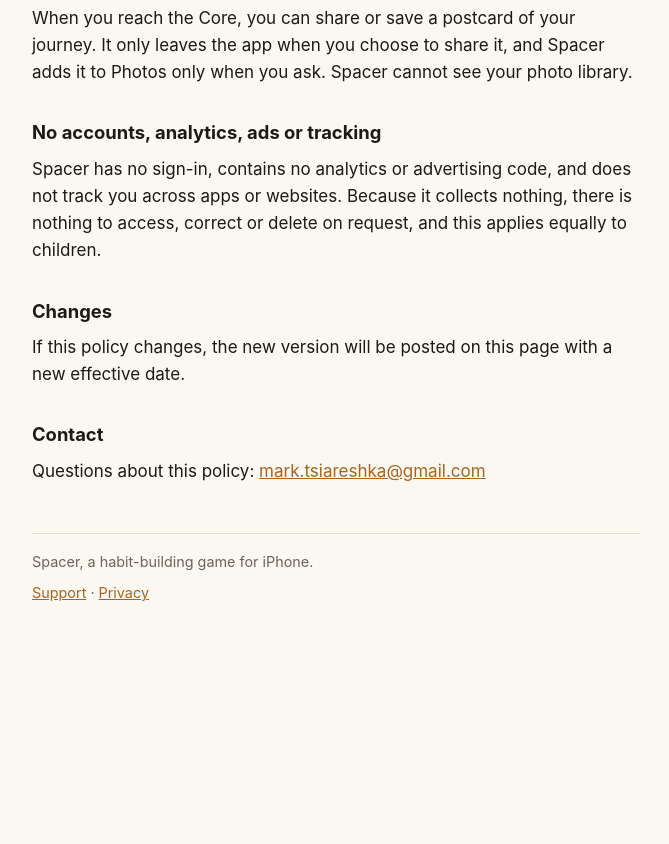
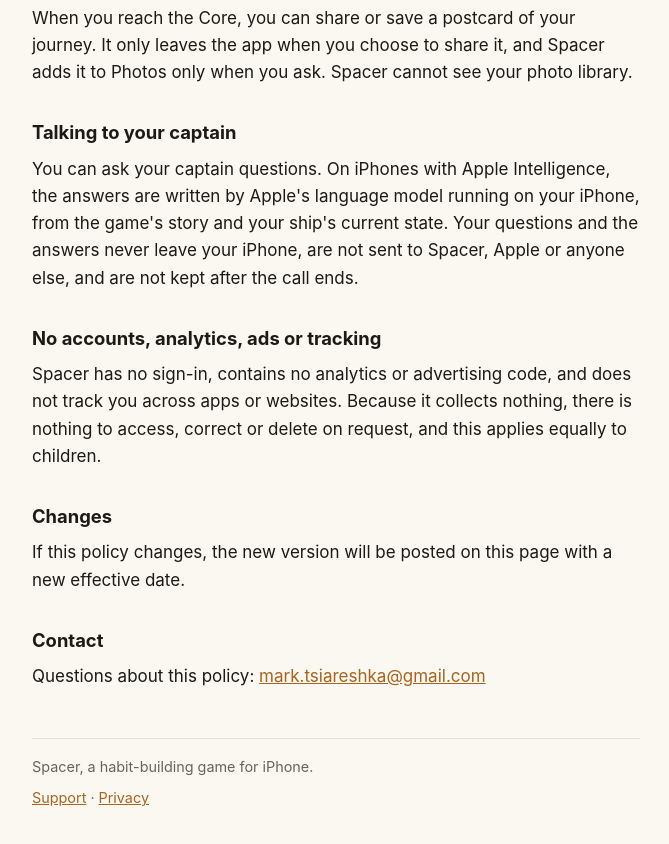
Before and after one commit to slowestmonkey/slowestmonkey.github.io, a plain HTML site: page spacer/privacy/index.html in a window 1280 px wide. Shown: the part 825-1669 px from the top of the page, without its empty margins (304-973 px from the left). Before the commit the page ends 1493 px from the top, so only its background shows below. Drawn offline with Linux system fonts and the light colour scheme.

Commit message:
docs: Spacer's privacy and support pages cover talking to the captain on Apple's on-device model

```diff
--- a/spacer/privacy/index.html
+++ b/spacer/privacy/index.html
@@ -27,6 +27,9 @@
   <h2>The postcard</h2>
   <p>When you reach the Core, you can share or save a postcard of your journey. It only leaves the app when you choose to share it, and Spacer adds it to Photos only when you ask. Spacer cannot see your photo library.</p>
 
+  <h2>Talking to your captain</h2>
+  <p>You can ask your captain questions. On iPhones with Apple Intelligence, the answers are written by Apple's language model running on your iPhone, from the game's story and your ship's current state. Your questions and the answers never leave your iPhone, are not sent to Spacer, Apple or anyone else, and are not kept after the call ends.</p>
+
   <h2>No accounts, analytics, ads or tracking</h2>
   <p>Spacer has no sign-in, contains no analytics or advertising code, and does not track you across apps or websites. Because it collects nothing, there is nothing to access, correct or delete on request, and this applies equally to children.</p>
 
```
Also changed, not shown: spacer/support/index.html (+3 -0 lines).
